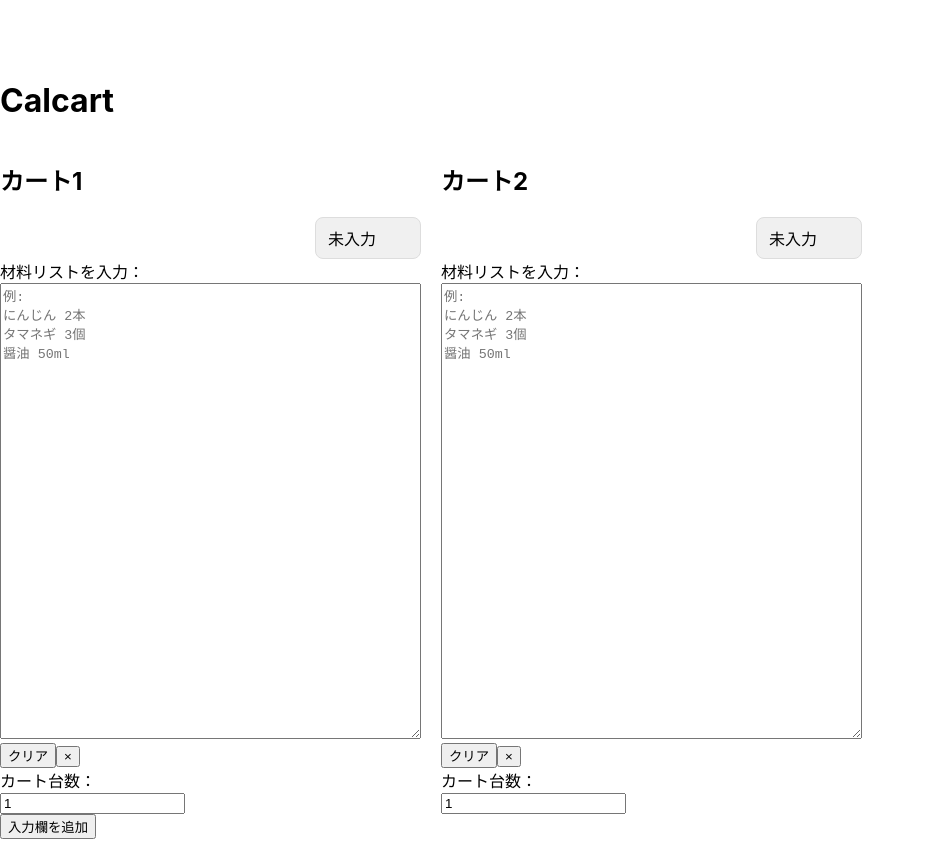
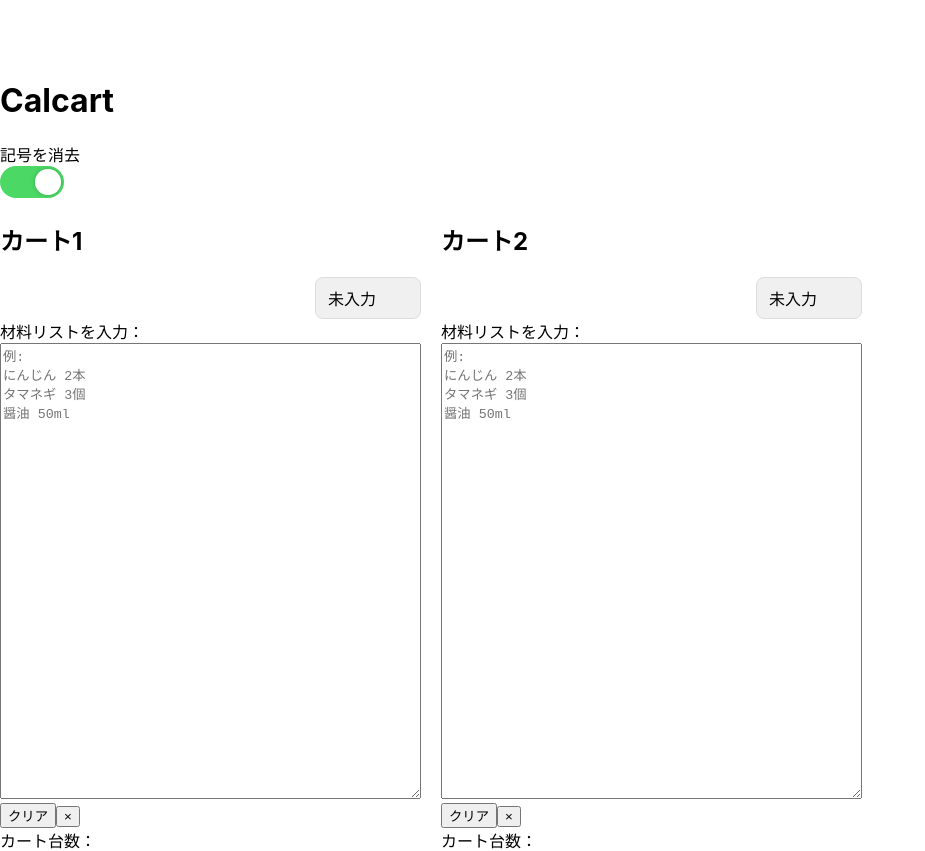
Before and after one commit to shimmen3141/calcart, a React (Create React App) app: page / in a window 1280 px wide. Shown: the top 851 px of the page, without its empty margins (0-925 px from the left). Built offline with nearby package versions, Linux system fonts and the light colour scheme.

Commit message:
update:記号を消去するためのToggleSwitchを追加

```diff
--- a/src/components/Cart/Cart.js
+++ b/src/components/Cart/Cart.js
@@ -9,6 +9,7 @@ const Cart = React.memo(
     cartID,
     cartNumber,
     cartRefs,
+    applyRemoveSymbols,
   }) => {
     const {
       inputText,
@@ -24,6 +25,7 @@ const Cart = React.memo(
       cartID,
       cartNumber,
       cartRefs,
+      applyRemoveSymbols,
     });
 
     console.log(`Cart${cartNumber}`);
--- a/src/components/Cart/useCart.js
+++ b/src/components/Cart/useCart.js
@@ -1,4 +1,4 @@
-import { useState } from "react";
+import { useState, useEffect } from "react";
 import {
   fullWidthToHalfWidth,
   fractionToDecimal,
@@ -13,10 +13,17 @@ const useCart = ({
   cartID,
   cartNumber,
   cartRefs,
+  applyRemoveSymbols,
 }) => {
   const [inputText, setInputText] = useState("");
 
   const [inputFormat, setInputFormat] = useState("not-entered");
+
+  useEffect(() => {
+    console.log(applyRemoveSymbols);
+    console.log(inputText);
+    parseInput(inputText);
+  }, [applyRemoveSymbols]);
 
   const detectInputFormat = (lines) => {
     let currentFormat = "";
@@ -38,11 +45,10 @@ const useCart = ({
       .split("\n")
       .map((line) => fullWidthToHalfWidth(line)) // 全角を半角に変換
       .map((line) => ellipsisToSpace(line)) // 三点リーダーを半角スペースに置換
+      .map((line) => (applyRemoveSymbols ? removeSymbols(line) : line)) // 余計な空白文字を削除
       .filter((line) => line.trim()) // 空行を無視
       .map((line) => fractionToDecimal(line)) // 分数を小数に変換
-      .map((line) => line.trim()) // 余計な空白文字を削除
-      .map((line) => removeSymbols(line)); // 余計な空白文字を削除
-
+      .map((line) => line.trim()); // 余計な空白文字を削除
 
     // const parsedIngredients = lines
     //   .map((line) => {
@@ -84,10 +90,15 @@ const useCart = ({
       }
     }
 
-    const newAllCarts = allCarts.map((cart) =>
-      cart.id === cartID ? { ...cart, ingredients: parsedIngredients } : cart
+    // const newAllCarts = allCarts.map((cart) =>
+    //   cart.id === cartID ? { ...cart, ingredients: parsedIngredients } : cart
+    // );
+    // setAllCarts(newAllCarts);
+    setAllCarts((prevAllCarts) =>
+      prevAllCarts.map((cart) =>
+        cart.id === cartID ? { ...cart, ingredients: parsedIngredients } : cart
+      )
     );
-    setAllCarts(newAllCarts);
   };
 
   // 入力欄の変更により発火する関数
--- a/src/components/Carts/Carts.js
+++ b/src/components/Carts/Carts.js
@@ -1,5 +1,5 @@
-import React from "react";
-import { Cart } from "../index";
+import React, { useState } from "react";
+import { Cart, ToggleSwitch } from "../index";
 import { motion, AnimatePresence } from "framer-motion";
 import useCarts from "./useCarts";
 import "./Carts.css";
@@ -17,8 +17,15 @@ const Carts = ({ allCarts, setAllCarts }) => {
     setAllCarts,
   });
 
+  const [applyRemoveSymbols, setApplyRemoveSymbols] = useState(true);
+
   return (
     <div>
+      <ToggleSwitch
+        title={"記号を消去"}
+        isChecked={applyRemoveSymbols}
+        setIsChecked={setApplyRemoveSymbols}
+      />
       <div className="input-group-container">
         <AnimatePresence>
           {allCarts.map((cart, index) => (
@@ -38,6 +45,7 @@ const Carts = ({ allCarts, setAllCarts }) => {
                 cartID={cart.id}
                 cartNumber={index}
                 cartRefs={cartRefs}
+                applyRemoveSymbols={applyRemoveSymbols}
               />
             </motion.div>
           ))}
--- /dev/null
+++ b/src/components/common/ToggleSwitch/ToggleSwitch.css
@@ -0,0 +1,58 @@
+.toggleButton {
+  /* 標準の四角形のチェックボックスを消す。 */
+  input {
+    display: none;
+  }
+
+  --switchHeight: 2rem;
+  --switchWidth: calc(var(--switchHeight) * 2);
+  /* 外側と丸の隙間 */
+  --switchPadding: 0.2rem;
+
+  /* 自動で決定される */
+  --circleSize: calc(var(--switchHeight) - var(--switchPadding) * 2);
+
+  label {
+    display: inline-block;
+    cursor: pointer;
+    position: relative;
+    width: var(--switchWidth);
+    height: var(--switchHeight);
+    border-radius: var(--switchHeight);
+
+    background: #ccc;
+    transition: 0.4s;
+
+    &:after {
+      cursor: pointer;
+      content: '';
+      position: absolute;
+      left: var(--switchPadding);
+      top: 0;
+      bottom: 0;
+      margin: auto;
+
+      width: var(--circleSize);
+      height: var(--circleSize);
+      border-radius: 50%;
+
+      /* 影は適当。丸がはみ出ない場合は影を消したほうが、よりマテリアルデザイン風でいいかもしれない */
+      box-shadow: 0 0 5px rgba(0, 0, 0, 0.2);
+
+      background: #fff;
+      transition: 0.4s;
+    }
+  }
+
+  input:checked {
+    + label {
+      background-color: #4bd865;
+
+      &:after {
+        left: calc(
+          var(--switchWidth) - var(--circleSize) - var(--switchPadding)
+        );
+      }
+    }
+  }
+}
--- /dev/null
+++ b/src/components/common/ToggleSwitch/ToggleSwitch.js
@@ -0,0 +1,29 @@
+import React, { useState } from "react";
+import "./ToggleSwitch.css";
+
+const ToggleSwitch = ({ title, isChecked, setIsChecked }) => {
+  // チェックボックスの状態を管理する変数
+  //const [isChecked, setIsChecked] = useState(true);
+
+  // チェックボックスの状態を変更する関数
+  const handleChange = (event) => {
+    setIsChecked(event.target.checked);
+  };
+
+  return (
+    <div>
+      <div>{title}</div>
+      <div className="toggleButton">
+        <input
+          id="toggle"
+          type="checkbox"
+          checked={isChecked}
+          onChange={handleChange}
+        />
+        <label htmlFor="toggle" />
+      </div>
+    </div>
+  );
+};
+
+export default ToggleSwitch;
--- a/src/components/index.js
+++ b/src/components/index.js
@@ -4,6 +4,9 @@ export { default as Carts } from "./Carts/Carts";
 export { default as ShoppingList } from "./ShoppingList/ShoppingList";
 export { default as CopyButton } from "./CopyButton/CopyButton";
 export { default as InputFormatTag } from "./InputFormatTag/InputFormatTag";
+
+// components/common
+export { default as ToggleSwitch } from "./common/ToggleSwitch/ToggleSwitch";
 
 // functions
 export { default as containsNumber } from "../functions/containsNumber";
```
